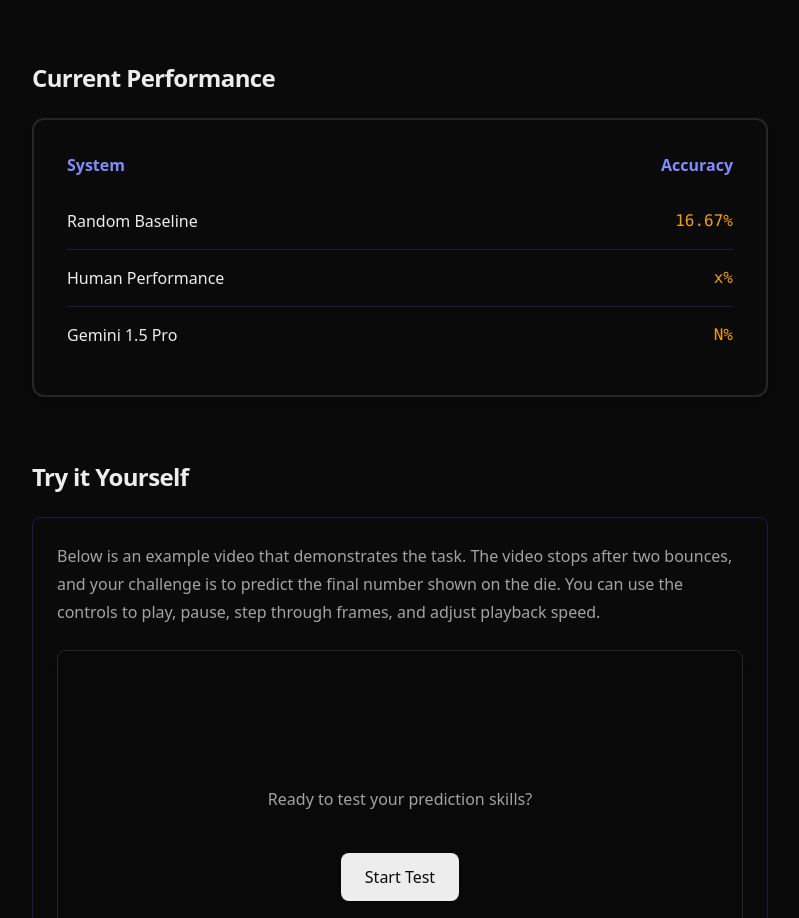
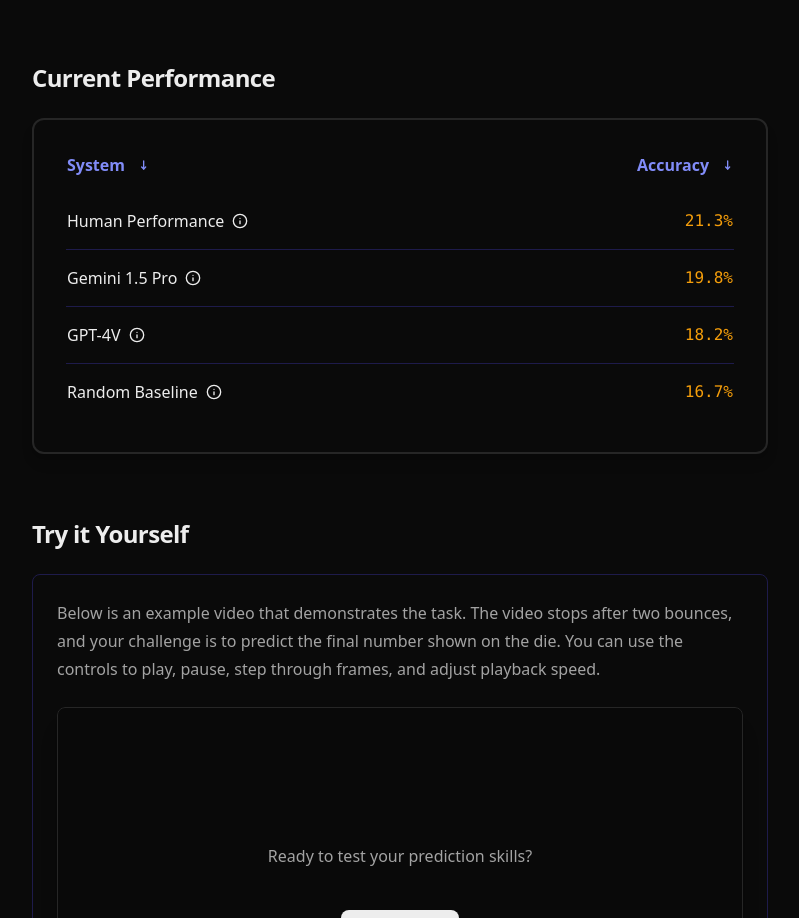
Before and after one commit to mrconter1/dice-bench, a Next.js app: page / in a window 1280 px wide. Shown: the part 2139-3057 px from the top of the page, without its empty margins (240-1039 px from the left). Built offline with nearby package versions, Linux system fonts and the light colour scheme.

Commit message:
Improve table

```diff
--- a/src/app/page.tsx
+++ b/src/app/page.tsx
@@ -1,5 +1,6 @@
 import { VideoPlayer } from '@/components/video-player'
 import { ContactButton } from '@/components/contact-button'
+import { SortableTable } from "@/components/sortable-table"
 
 export default function Home() {
   return (
@@ -127,30 +128,7 @@
         <section id="performance" className="mb-16 scroll-mt-20">
           <h2 className="text-secondary-foreground">Current Performance</h2>
           <div className="not-prose">
-            <div className="border-2 rounded-xl p-8 bg-secondary/20 shadow-lg shadow-secondary/5">
-              <table className="w-full">
-                <thead>
-                  <tr>
-                    <th className="text-left pb-4 text-primary font-bold">System</th>
-                    <th className="text-right pb-4 text-primary font-bold">Accuracy</th>
-                  </tr>
-                </thead>
-                <tbody className="divide-y divide-secondary">
-                  <tr>
-                    <td className="py-4">Random Baseline</td>
-                    <td className="text-right font-mono text-accent">16.67%</td>
-                  </tr>
-                  <tr>
-                    <td className="py-4">Human Performance</td>
-                    <td className="text-right font-mono text-accent">x%</td>
-                  </tr>
-                  <tr>
-                    <td className="py-4">Gemini 1.5 Pro</td>
-                    <td className="text-right font-mono text-accent">N%</td>
-                  </tr>
-                </tbody>
-              </table>
-            </div>
+            <SortableTable />
           </div>
         </section>
 
--- /dev/null
+++ b/src/components/sortable-table.tsx
@@ -0,0 +1,163 @@
+'use client'
+
+import { useState } from 'react'
+
+type SystemData = {
+  name: string
+  accuracy: number
+  tooltip: string
+}
+
+export function SortableTable() {
+  const [sortConfig, setSortConfig] = useState<{
+    key: 'name' | 'accuracy'
+    direction: 'asc' | 'desc'
+  }>({ key: 'accuracy', direction: 'desc' })
+
+  const data: SystemData[] = [
+    {
+      name: 'Random Baseline',
+      accuracy: 16.67,
+      tooltip: 'Random guessing among the six possible outcomes'
+    },
+    {
+      name: 'Human Performance',
+      accuracy: 21.3,
+      tooltip: 'Average accuracy from 10 human participants each predicting outcomes for 10 randomly selected videos'
+    },
+    {
+      name: 'Gemini 1.5 Pro',
+      accuracy: 19.8,
+      tooltip: 'Performance of Google\'s Gemini 1.5 Pro model on the test set'
+    },
+    {
+      name: 'GPT-4V',
+      accuracy: 18.2,
+      tooltip: 'Performance of OpenAI\'s GPT-4V model on the test set'
+    }
+  ]
+
+  const sortedData = [...data].sort((a, b) => {
+    if (sortConfig.key === 'name') {
+      return sortConfig.direction === 'asc'
+        ? a.name.localeCompare(b.name)
+        : b.name.localeCompare(a.name)
+    } else {
+      return sortConfig.direction === 'asc'
+        ? a.accuracy - b.accuracy
+        : b.accuracy - a.accuracy
+    }
+  })
+
+  const requestSort = (key: 'name' | 'accuracy') => {
+    setSortConfig(prevConfig => ({
+      key,
+      direction:
+        prevConfig.key === key && prevConfig.direction === 'asc'
+          ? 'desc'
+          : 'asc'
+    }))
+  }
+
+  return (
+    <div className="border-2 rounded-xl p-8 bg-secondary/20 shadow-lg shadow-secondary/5">
+      <table className="w-full">
+        <thead>
+          <tr>
+            <th
+              className="text-left pb-4 text-primary font-bold cursor-pointer hover:text-accent transition-colors"
+              onClick={() => requestSort('name')}
+            >
+              <div className="flex items-center gap-2">
+                System
+                <svg
+                  xmlns="http://www.w3.org/2000/svg"
+                  width="16"
+                  height="16"
+                  viewBox="0 0 24 24"
+                  fill="none"
+                  stroke="currentColor"
+                  strokeWidth="2"
+                  strokeLinecap="round"
+                  strokeLinejoin="round"
+                  className={`text-primary/50 transition-transform ${
+                    sortConfig.key === 'name'
+                      ? sortConfig.direction === 'asc'
+                        ? 'rotate-180'
+                        : ''
+                      : ''
+                  }`}
+                >
+                  <path d="m19 15-3 3-3-3"/>
+                  <path d="M16 18V6"/>
+                </svg>
+              </div>
+            </th>
+            <th
+              className="text-right pb-4 text-primary font-bold cursor-pointer hover:text-accent transition-colors"
+              onClick={() => requestSort('accuracy')}
+            >
+              <div className="flex items-center justify-end gap-2">
+                Accuracy
+                <svg
+                  xmlns="http://www.w3.org/2000/svg"
+                  width="16"
+                  height="16"
+                  viewBox="0 0 24 24"
+                  fill="none"
+                  stroke="currentColor"
+                  strokeWidth="2"
+                  strokeLinecap="round"
+                  strokeLinejoin="round"
+                  className={`text-primary/50 transition-transform ${
+                    sortConfig.key === 'accuracy'
+                      ? sortConfig.direction === 'asc'
+                        ? 'rotate-180'
+                        : ''
+                      : ''
+                  }`}
+                >
+                  <path d="m19 15-3 3-3-3"/>
+                  <path d="M16 18V6"/>
+                </svg>
+              </div>
+            </th>
+          </tr>
+        </thead>
+        <tbody className="divide-y divide-secondary">
+          {sortedData.map((item) => (
+            <tr key={item.name}>
+              <td className="py-4 group relative">
+                <div className="flex items-center gap-2">
+                  {item.name}
+                  <div className="relative inline-block">
+                    <svg
+                      xmlns="http://www.w3.org/2000/svg"
+                      width="16"
+                      height="16"
+                      viewBox="0 0 24 24"
+                      fill="none"
+                      stroke="currentColor"
+                      strokeWidth="2"
+                      strokeLinecap="round"
+                      strokeLinejoin="round"
+                      className="text-primary/50 hover:text-accent cursor-help transition-colors"
+                    >
+                      <circle cx="12" cy="12" r="10"/>
+                      <path d="M12 16v-4"/>
+                      <path d="M12 8h.01"/>
+                    </svg>
+                    <div className="absolute left-6 top-1/2 -translate-y-1/2 invisible group-hover:visible opacity-0 group-hover:opacity-100 bg-secondary/90 text-sm p-3 rounded-lg shadow-lg w-64 z-10 backdrop-blur-sm border border-secondary/50 transition-all duration-200">
+                      {item.tooltip}
+                    </div>
+                  </div>
+                </div>
+              </td>
+              <td className="text-right font-mono text-accent">{item.accuracy.toFixed(1)}%</td>
+            </tr>
+          ))}
+        </tbody>
+      </table>
+    </div>
+  )
+}
```
